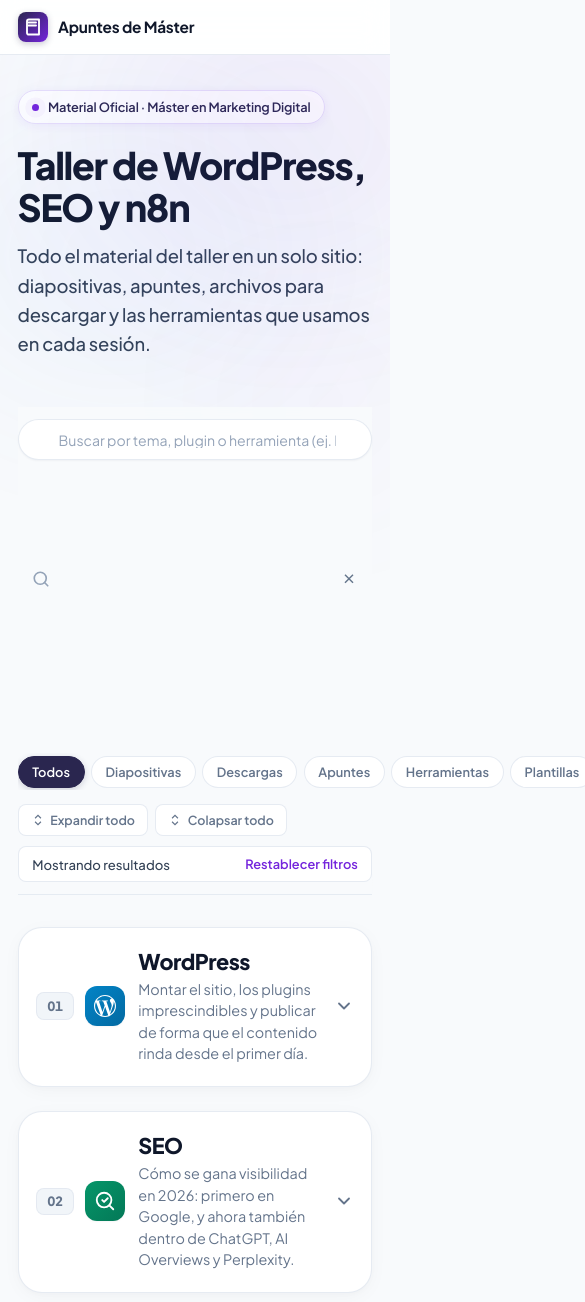
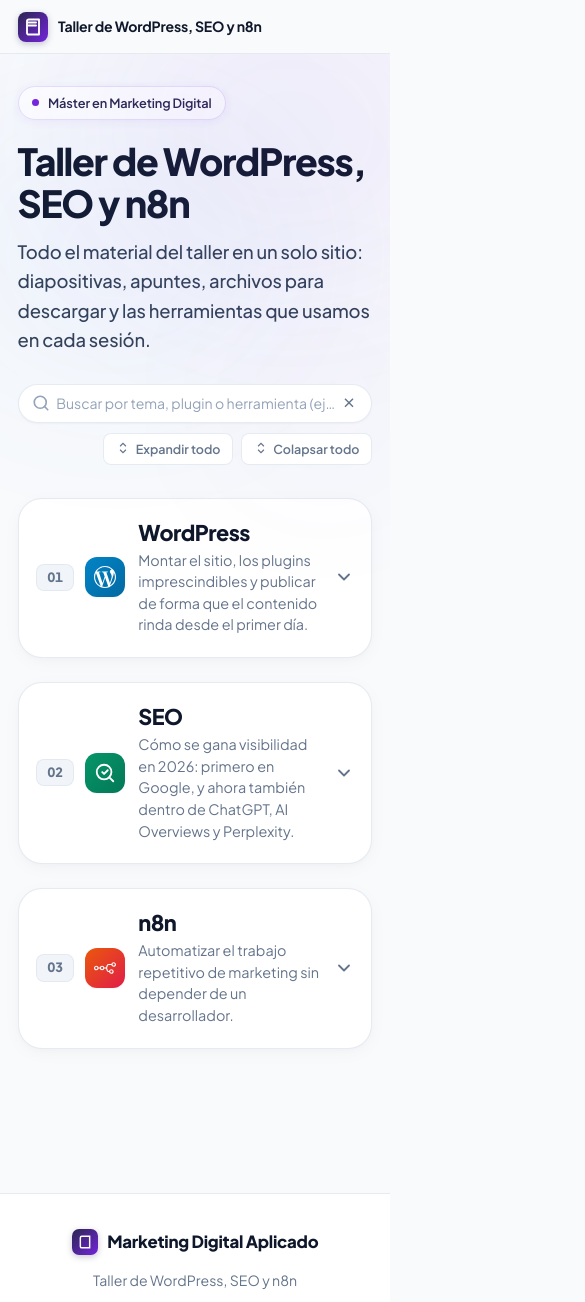
Before and after one commit to Dellos7/taller-wp-seo, a plain HTML site: page index.html in a window 390 px wide. Shown: the top 1302 px of the page, 585 px wide, since content can reach past the window. Drawn offline with Linux system fonts and the light colour scheme.

Commit message:
ajustados algunos estilos visuales

```diff
--- a/estilos.css
+++ b/estilos.css
@@ -19,6 +19,9 @@
   --brand-light-purple: #9C93F2;
   --brand-subtle: #F6F4FE;
   --brand-border: #E8E0FB;
+
+  /* Altura barra superior */
+  --topbar-h: 58px;
 
   /* Neutros & Textos */
   --bg-body: #F8FAFC;
@@ -115,7 +118,6 @@
   -moz-osx-font-smoothing: grayscale;
   position: relative;
   min-height: 100vh;
-  overflow-x: hidden;
 }
 
 a {
@@ -196,18 +198,18 @@
 .topbar {
   position: sticky;
   top: 0;
+  height: var(--topbar-h);
   z-index: 70;
-  background: rgba(255, 255, 255, 0.88);
-  backdrop-filter: blur(14px) saturate(180%);
-  -webkit-backdrop-filter: blur(14px) saturate(180%);
+  background: var(--bg-body);
   border-bottom: 1px solid var(--border-color);
   transition: box-shadow 0.2s ease;
 }
 
 .topbar-inner {
   max-width: var(--max-w);
+  height: 100%;
   margin: 0 auto;
-  padding: 0.85rem 1.75rem;
+  padding: 0 1.75rem;
   display: flex;
   align-items: center;
   justify-content: space-between;
@@ -337,18 +339,31 @@
 }
 
 /* ============================================================
-   BARRA DE CONTROLES: BUSCADOR Y FILTROS
+   BARRA DE CONTROLES: BUSCADOR Y ACCIONES
    ============================================================ */
+.sticky-sentinel {
+  height: 1px;
+  margin-top: -1px;
+  pointer-events: none;
+  visibility: hidden;
+}
+
 .controls-bar {
-  margin: 1.5rem 0 2rem;
   position: sticky;
-  top: 4.2rem;
-  z-index: 50;
-  background: rgba(248, 250, 252, 0.92);
-  backdrop-filter: blur(12px);
-  -webkit-backdrop-filter: blur(12px);
-  padding: 0.75rem 0;
-  border-bottom: 1px solid rgba(226, 232, 240, 0.8);
+  top: calc(var(--topbar-h) - 1px);
+  z-index: 60;
+  background: transparent;
+  margin: 0 -1.75rem 2rem;
+  padding: 0.75rem 1.75rem;
+  border-bottom: 1px solid transparent;
+  box-shadow: none;
+  transition: background-color 0.15s ease, border-color 0.15s ease, box-shadow 0.15s ease;
+}
+
+.controls-bar.is-stuck {
+  background: var(--bg-body);
+  border-bottom-color: var(--border-color);
+  box-shadow: 0 4px 12px -2px rgba(15, 23, 42, 0.05);
 }
 
 .controls-wrapper {
@@ -419,43 +434,6 @@
   background: var(--bg-card-subtle);
 }
 
-/* Filtros por tipo */
-.filter-pills {
-  display: flex;
-  align-items: center;
-  gap: 0.4rem;
-  overflow-x: auto;
-  padding: 0.2rem 0;
-  -webkit-overflow-scrolling: touch;
-}
-
-.filter-pill {
-  font-family: var(--font-sans);
-  font-size: 0.8rem;
-  font-weight: 600;
-  color: var(--text-muted);
-  background: #FFFFFF;
-  border: 1px solid var(--border-color);
-  padding: 0.42rem 0.85rem;
-  border-radius: var(--radius-full);
-  cursor: pointer;
-  white-space: nowrap;
-  transition: all 0.15s ease;
-}
-
-.filter-pill:hover {
-  color: var(--text-main);
-  border-color: var(--border-darker);
-  background: var(--bg-card-subtle);
-}
-
-.filter-pill.is-active {
-  color: #FFFFFF;
-  background: var(--brand-dark);
-  border-color: var(--brand-dark);
-  box-shadow: 0 2px 6px rgba(42, 38, 79, 0.2);
-}
-
 /* Botones de acordeón general */
 .accordion-actions {
   display: flex;
@@ -483,35 +461,6 @@
   color: var(--brand-purple);
   border-color: var(--brand-border);
   background: var(--brand-subtle);
-}
-
-/* Estado de búsqueda activo */
-.search-status {
-  margin-top: 0.65rem;
-  font-size: 0.82rem;
-  font-weight: 500;
-  color: var(--text-body);
-  display: flex;
-  align-items: center;
-  justify-content: space-between;
-  background: #FFFFFF;
-  border: 1px solid var(--border-color);
-  border-radius: var(--radius-sm);
-  padding: 0.4rem 0.85rem;
-}
-
-.reset-link {
-  font-family: var(--font-sans);
-  font-size: 0.8rem;
-  font-weight: 600;
-  color: var(--brand-purple);
-  background: none;
-  border: 0;
-  cursor: pointer;
-}
-
-.reset-link:hover {
-  text-decoration: underline;
 }
 
 /* ============================================================
@@ -1054,30 +1003,67 @@
    RESPONSIVE
    ============================================================ */
 @media (max-width: 768px) {
+  :root {
+    --topbar-h: 54px;
+  }
+
   .page-container {
     padding-left: 1.1rem;
     padding-right: 1.1rem;
   }
 
   .topbar-inner {
-    padding: 0.75rem 1.1rem;
+    padding: 0 1.1rem;
+  }
+
+  .brand-name {
+    font-size: 0.88rem;
+    white-space: nowrap;
+    overflow: hidden;
+    text-overflow: ellipsis;
   }
 
   .hero-section {
-    padding-top: 2.2rem;
+    padding-top: 2rem;
+    padding-bottom: 1.25rem;
   }
 
   .controls-bar {
-    top: 3.8rem;
+    top: calc(var(--topbar-h) - 1px);
+    margin: 0 -1.1rem 1.5rem;
+    padding: 0.55rem 1.1rem;
+    background: transparent;
+    border-bottom: 1px solid transparent;
+    box-shadow: none;
+  }
+
+  .controls-bar.is-stuck {
+    background: var(--bg-body);
+    border-bottom-color: var(--border-color);
+    box-shadow: 0 3px 10px -2px rgba(15, 23, 42, 0.05);
   }
 
   .controls-wrapper {
     flex-direction: column;
     align-items: stretch;
+    gap: 0.65rem;
   }
 
   .search-box {
+    flex: none;
+    width: 100%;
     max-width: 100%;
+  }
+
+  .search-box input {
+    padding: 0.58rem 2.2rem 0.58rem 2.35rem;
+    font-size: 0.88rem;
+    text-overflow: ellipsis;
+  }
+
+  .accordion-actions {
+    justify-content: flex-end;
+    width: 100%;
   }
 
   .mod-head {
--- a/index.html
+++ b/index.html
@@ -1,16 +1,20 @@
 <!doctype html>
 <html lang="es">
+
 <head>
   <meta charset="utf-8">
   <meta name="viewport" content="width=device-width, initial-scale=1">
   <title>Taller de WordPress, SEO y n8n — Material del Máster</title>
-<meta name="description" content="Portal oficial de recursos del taller: diapositivas interactivas, presentaciones descargables, apuntes completos y herramientas de WordPress, SEO y n8n.">
+  <meta name="description"
+    content="Portal oficial de recursos del taller: diapositivas interactivas, presentaciones descargables, apuntes completos y herramientas de WordPress, SEO y n8n.">
   <link rel="preconnect" href="https://fonts.googleapis.com">
   <link rel="preconnect" href="https://fonts.gstatic.com" crossorigin>
   <link rel="icon" type="image/svg+xml" href="favicon.svg">
-<link href="https://fonts.googleapis.com/css2?family=Plus+Jakarta+Sans:wght@400;500;600;700;800&display=swap" rel="stylesheet">
-<link rel="stylesheet" href="estilos.css">
+  <link href="https://fonts.googleapis.com/css2?family=Plus+Jakarta+Sans:wght@400;500;600;700;800&display=swap"
+    rel="stylesheet">
+  <link rel="stylesheet" href="estilos.css?v=4">
 </head>
+
 <body>
 
   <!-- Barra de navegación superior -->
@@ -18,12 +22,13 @@
     <div class="topbar-inner">
       <a class="brand" href="../index.html" title="Volver al índice general de apuntes">
         <span class="brand-logo" aria-hidden="true">
-        <svg width="18" height="18" viewBox="0 0 24 24" fill="none" stroke="currentColor" stroke-width="2.5" stroke-linecap="round" stroke-linejoin="round">
-          <path d="M4 19.5v-15A2.5 2.5 0 0 1 6.5 2H20v20H6.5a2.5 2.5 0 0 1-2.5-2.5Z"/>
-          <path d="M6 6h10M6 10h10"/>
+          <svg width="18" height="18" viewBox="0 0 24 24" fill="none" stroke="currentColor" stroke-width="2.5"
+            stroke-linecap="round" stroke-linejoin="round">
+            <path d="M4 19.5v-15A2.5 2.5 0 0 1 6.5 2H20v20H6.5a2.5 2.5 0 0 1-2.5-2.5Z" />
+            <path d="M6 6h10M6 10h10" />
           </svg>
         </span>
-      <span class="brand-name">Apuntes de Máster</span>
+        <span class="brand-name">Taller de WordPress, SEO y n8n</span>
       </a>
     </div>
   </header>
@@ -41,59 +46,56 @@
       <div class="hero-content">
         <div class="hero-badge">
           <span class="badge-pulse" aria-hidden="true"></span>
-        <span class="badge-text">Material Oficial · Máster en Marketing Digital</span>
+          <span class="badge-text">Máster en Marketing Digital</span>
         </div>
         <h1 id="titulo" class="hero-title">Taller de WordPress, SEO y n8n</h1>
         <p id="subtitulo" class="hero-lede">
-        Todos los recursos del taller organizados para las clases: presentaciones en HTML, diapositivas en PowerPoint, apuntes detallados y herramientas clave para cada módulo.
+          Todos los recursos necesarios del taller.
         </p>
       </div>
     </section>
 
-  <!-- Barra de control interactiva: Búsqueda, Filtros y Acordeones -->
-  <section class="controls-bar" aria-label="Filtros y buscador de recursos">
+    <!-- Centinela para detectar estado sticky del buscador -->
+    <div class="sticky-sentinel" aria-hidden="true"></div>
+
+    <!-- Barra de control interactiva: Búsqueda y Acordeones -->
+    <section class="controls-bar" aria-label="Buscador y controles de visualización">
       <div class="controls-wrapper">
         <!-- Buscador en tiempo real -->
         <div class="search-box">
           <label for="buscar-recursos" class="sr-only">Buscar recursos o herramientas</label>
           <span class="search-icon" aria-hidden="true">
-          <svg width="18" height="18" viewBox="0 0 24 24" fill="none" stroke="currentColor" stroke-width="2.2" stroke-linecap="round" stroke-linejoin="round">
-            <circle cx="11" cy="11" r="8"/><path d="m21 21-4.3-4.3"/>
+            <svg width="18" height="18" viewBox="0 0 24 24" fill="none" stroke="currentColor" stroke-width="2.2"
+              stroke-linecap="round" stroke-linejoin="round">
+              <circle cx="11" cy="11" r="8" />
+              <path d="m21 21-4.3-4.3" />
             </svg>
           </span>
-        <input type="text" id="buscar-recursos" placeholder="Buscar por tema, plugin o herramienta (ej. Rank Math, PPTX, n8n)..." autocomplete="off">
+          <input type="text" id="buscar-recursos"
+            placeholder="Buscar por tema, plugin o herramienta (ej. Rank Math, PPTX, n8n)..." autocomplete="off">
           <button type="button" id="limpiar-busqueda" class="clear-search" aria-label="Limpiar búsqueda" hidden>
-          <svg width="16" height="16" viewBox="0 0 24 24" fill="none" stroke="currentColor" stroke-width="2"><line x1="18" y1="6" x2="6" y2="18"/><line x1="6" y1="6" x2="18" y2="18"/></svg>
+            <svg width="16" height="16" viewBox="0 0 24 24" fill="none" stroke="currentColor" stroke-width="2">
+              <line x1="18" y1="6" x2="6" y2="18" />
+              <line x1="6" y1="6" x2="18" y2="18" />
+            </svg>
           </button>
-      </div>
-
-      <!-- Filtro por tipos de recurso -->
-      <div class="filter-pills" id="filtro-tipos" role="group" aria-label="Filtrar por tipo de recurso">
-        <button type="button" class="filter-pill is-active" data-tipo="todos">Todos</button>
-        <button type="button" class="filter-pill" data-tipo="diapositivas">Diapositivas</button>
-        <button type="button" class="filter-pill" data-tipo="descarga">Descargas</button>
-        <button type="button" class="filter-pill" data-tipo="apuntes">Apuntes</button>
-        <button type="button" class="filter-pill" data-tipo="herramienta">Herramientas</button>
-        <button type="button" class="filter-pill" data-tipo="plantilla">Plantillas</button>
         </div>
 
         <!-- Acciones de expandir / colapsar -->
         <div class="accordion-actions" id="acciones" hidden>
           <button type="button" id="abrir-todo" class="action-btn">
-          <svg width="14" height="14" viewBox="0 0 24 24" fill="none" stroke="currentColor" stroke-width="2"><path d="m7 15 5 5 5-5M7 9l5-5 5 5"/></svg>
+            <svg width="14" height="14" viewBox="0 0 24 24" fill="none" stroke="currentColor" stroke-width="2">
+              <path d="m7 15 5 5 5-5M7 9l5-5 5 5" />
+            </svg>
             <span>Expandir todo</span>
           </button>
           <button type="button" id="cerrar-todo" class="action-btn">
-          <svg width="14" height="14" viewBox="0 0 24 24" fill="none" stroke="currentColor" stroke-width="2"><path d="m7 9 5-5 5 5M7 15l5 5 5-5"/></svg>
+            <svg width="14" height="14" viewBox="0 0 24 24" fill="none" stroke="currentColor" stroke-width="2">
+              <path d="m7 9 5-5 5 5M7 15l5 5 5-5" />
+            </svg>
             <span>Colapsar todo</span>
           </button>
         </div>
-    </div>
-
-    <!-- Indicador de resultados activos cuando hay búsqueda o filtro -->
-    <div class="search-status" id="search-status" hidden>
-      <span id="search-status-text">Mostrando resultados</span>
-      <button type="button" id="reset-all-filters" class="reset-link">Restablecer filtros</button>
       </div>
     </section>
 
@@ -111,17 +113,21 @@
     <div class="footer-centered">
       <div class="footer-logo">
         <span class="brand-logo sm" aria-hidden="true">
-        <svg width="14" height="14" viewBox="0 0 24 24" fill="none" stroke="currentColor" stroke-width="2.5"><path d="M4 19.5v-15A2.5 2.5 0 0 1 6.5 2H20v20H6.5a2.5 2.5 0 0 1-2.5-2.5Z"/></svg>
+          <svg width="14" height="14" viewBox="0 0 24 24" fill="none" stroke="currentColor" stroke-width="2.5">
+            <path d="M4 19.5v-15A2.5 2.5 0 0 1 6.5 2H20v20H6.5a2.5 2.5 0 0 1-2.5-2.5Z" />
+          </svg>
         </span>
         <span class="footer-brand-title">Marketing Digital Aplicado</span>
       </div>
-    <p class="footer-tagline">Material lectivo oficial del máster: WordPress, SEO / GEO 2026 y automatización con n8n.</p>
+      <p class="footer-tagline">Taller de WordPress, SEO y n8n
+      </p>
       <div class="footer-bottom-info">
-      <span>© 2026 Material docente para alumnos del máster</span>
+        <span>© 2026 · David López Castellote</span>
       </div>
     </div>
   </footer>
 
   <script src="taller.js" defer></script>
 </body>
+
 </html>
--- a/taller.js
+++ b/taller.js
@@ -31,13 +31,8 @@
   var $mods = document.getElementById('mods');
   var $buscar = document.getElementById('buscar-recursos');
   var $limpiarBusqueda = document.getElementById('limpiar-busqueda');
-  var $filtroTipos = document.getElementById('filtro-tipos');
-  var $searchStatus = document.getElementById('search-status');
-  var $searchStatusText = document.getElementById('search-status-text');
-  var $resetAllFilters = document.getElementById('reset-all-filters');
 
   var datosGlobales = null;
-  var filtroTipoActivo = 'todos';
   var terminoBusqueda = '';
 
   // ---------------------------------------------------------- utilidades
@@ -298,16 +293,10 @@
 
     $mods.innerHTML = '';
     var totalCoincidencias = 0;
-    var algunModuloConResultados = false;
 
     secciones.forEach(function (sec, i) {
       var recursosOriginales = sec.recursos || [];
       var filtrados = recursosOriginales.filter(function (rec) {
-        // Filtro por tipo
-        if (filtroTipoActivo !== 'todos' && rec.tipo !== filtroTipoActivo) {
-          return false;
-        }
-        // Filtro por término de búsqueda
         if (query) {
           var enTitulo = (rec.titulo || '').toLowerCase().indexOf(query) !== -1;
           var enDesc = (rec.descripcion || '').toLowerCase().indexOf(query) !== -1;
@@ -321,35 +310,20 @@
 
       totalCoincidencias += filtrados.length;
 
-      // Si hay búsqueda activa o filtro de tipo, solo mostramos módulos con resultados o si todos están vacíos
-      if (!query && filtroTipoActivo === 'todos') {
+      if (!query) {
         var modEl = pintaSeccion(sec, i, filtrados);
         $mods.appendChild(modEl);
       } else if (filtrados.length > 0) {
-        algunModuloConResultados = true;
         var modElFiltrado = pintaSeccion(sec, i, filtrados);
         $mods.appendChild(modElFiltrado);
-        // Abrir automáticamente módulos con resultados al filtrar
         abre(modElFiltrado, true, false);
       }
     });
 
-    // Barra de estado de búsqueda
-    var hayFiltroActivo = query.length > 0 || filtroTipoActivo !== 'todos';
-    if (hayFiltroActivo) {
-      $searchStatus.hidden = false;
-      var textoStatus = 'Mostrando ' + plural(totalCoincidencias, 'recurso encontrado', 'recursos encontrados');
-      if (query) textoStatus += ' para "' + query + '"';
-      if (filtroTipoActivo !== 'todos') textoStatus += ' (' + filtroTipoActivo + ')';
-      $searchStatusText.textContent = textoStatus;
-
-      if (totalCoincidencias === 0) {
-        var emptyBox = el('div', 'loading-state');
-        emptyBox.innerHTML = '<p style="font-size:1.1rem;font-weight:600;color:var(--text-main);">No se encontraron recursos</p><p style="color:var(--text-muted);">Prueba con otros términos como "Rank Math", "PPTX", "SEO" o selecciona "Todos".</p>';
-        $mods.appendChild(emptyBox);
-      }
-    } else {
-      $searchStatus.hidden = true;
+    if (query && totalCoincidencias === 0) {
+      var emptyBox = el('div', 'loading-state');
+      emptyBox.innerHTML = '<p style="font-size:1.1rem;font-weight:600;color:var(--text-main);">No se encontraron recursos</p><p style="color:var(--text-muted);">Prueba con otros términos como "Rank Math", "PPTX", "SEO".</p>';
+      $mods.appendChild(emptyBox);
     }
   }
 
@@ -435,35 +409,6 @@
       });
     }
 
-    // Filtro por tipo de recurso
-    if ($filtroTipos) {
-      $filtroTipos.addEventListener('click', function (e) {
-        var btn = e.target.closest('.filter-pill');
-        if (!btn) return;
-        $filtroTipos.querySelectorAll('.filter-pill').forEach(function (p) {
-          p.classList.remove('is-active');
-        });
-        btn.classList.add('is-active');
-        filtroTipoActivo = btn.getAttribute('data-tipo') || 'todos';
-        aplicarFiltros();
-      });
-    }
-
-    // Resetear filtros
-    if ($resetAllFilters) {
-      $resetAllFilters.addEventListener('click', function () {
-        terminoBusqueda = '';
-        if ($buscar) $buscar.value = '';
-        if ($limpiarBusqueda) $limpiarBusqueda.hidden = true;
-        filtroTipoActivo = 'todos';
-        if ($filtroTipos) {
-          $filtroTipos.querySelectorAll('.filter-pill').forEach(function (p) {
-            p.classList.toggle('is-active', p.getAttribute('data-tipo') === 'todos');
-          });
-        }
-        aplicarFiltros();
-      });
-    }
 
     // Atajo de teclado: Tecla '/' para enfocar el buscador
     window.addEventListener('keydown', function (e) {
@@ -475,6 +420,36 @@
         }
       }
     });
+
+    // Control de estado sticky del buscador
+    inicializarStickyControls();
+  }
+
+  // ---------------------------------------------------------- detector sticky
+  function inicializarStickyControls() {
+    var $controlsBar = document.querySelector('.controls-bar');
+    var $sentinel = document.querySelector('.sticky-sentinel');
+    if (!$controlsBar || !$sentinel) return;
+
+    function actualizarSticky() {
+      var topbarH = window.innerWidth <= 768 ? 54 : 58;
+      var rect = $sentinel.getBoundingClientRect();
+      $controlsBar.classList.toggle('is-stuck', rect.top <= topbarH);
+    }
+
+    if ('IntersectionObserver' in window) {
+      var obs = new IntersectionObserver(function () {
+        actualizarSticky();
+      }, {
+        rootMargin: '-54px 0px 0px 0px',
+        threshold: [0, 1]
+      });
+      obs.observe($sentinel);
+    }
+
+    window.addEventListener('scroll', actualizarSticky, { passive: true });
+    window.addEventListener('resize', actualizarSticky, { passive: true });
+    actualizarSticky();
   }
 
   // ---------------------------------------------------------- carga
```
Lines whose indentation alone changed are shown as unchanged.
